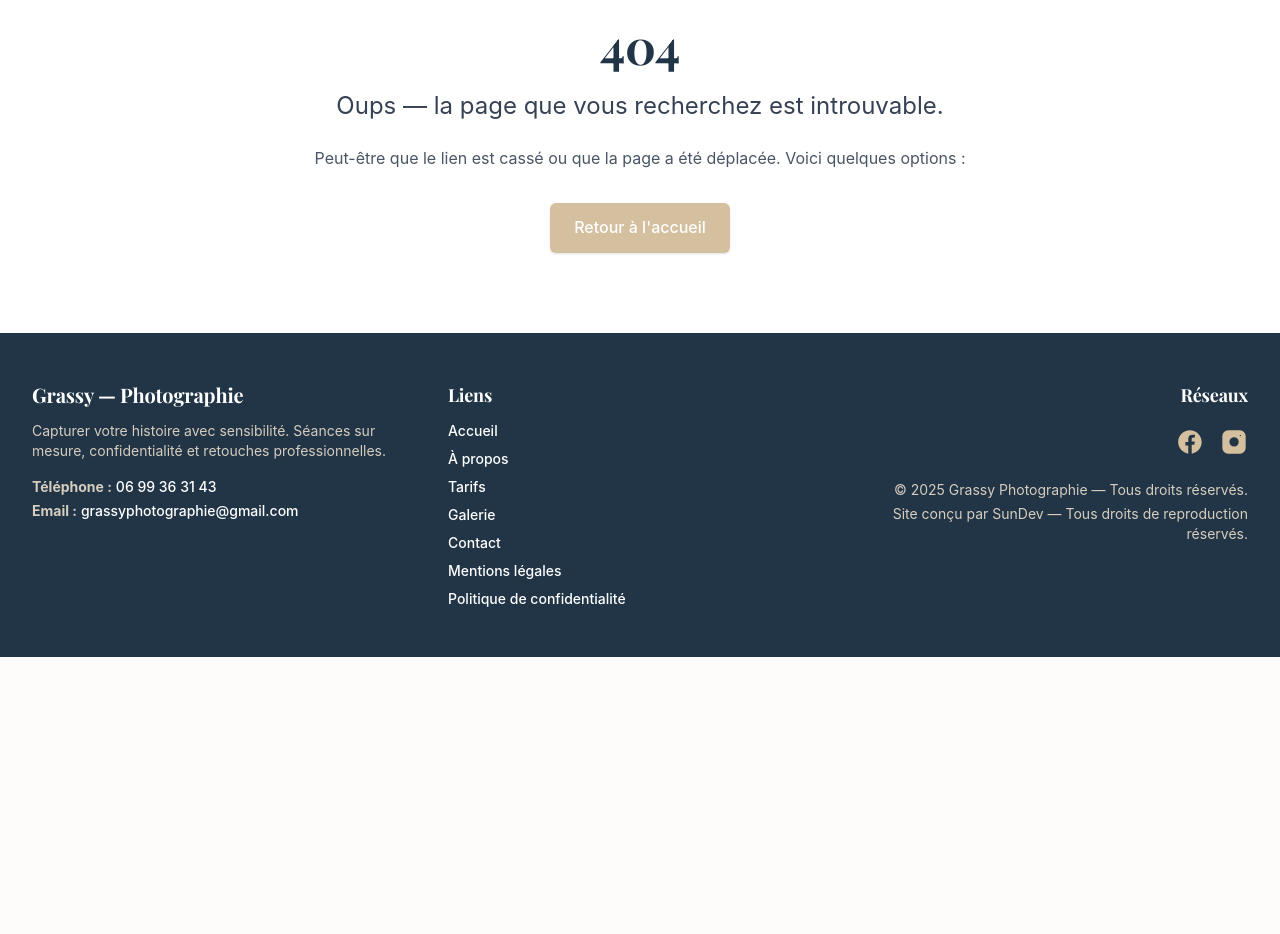
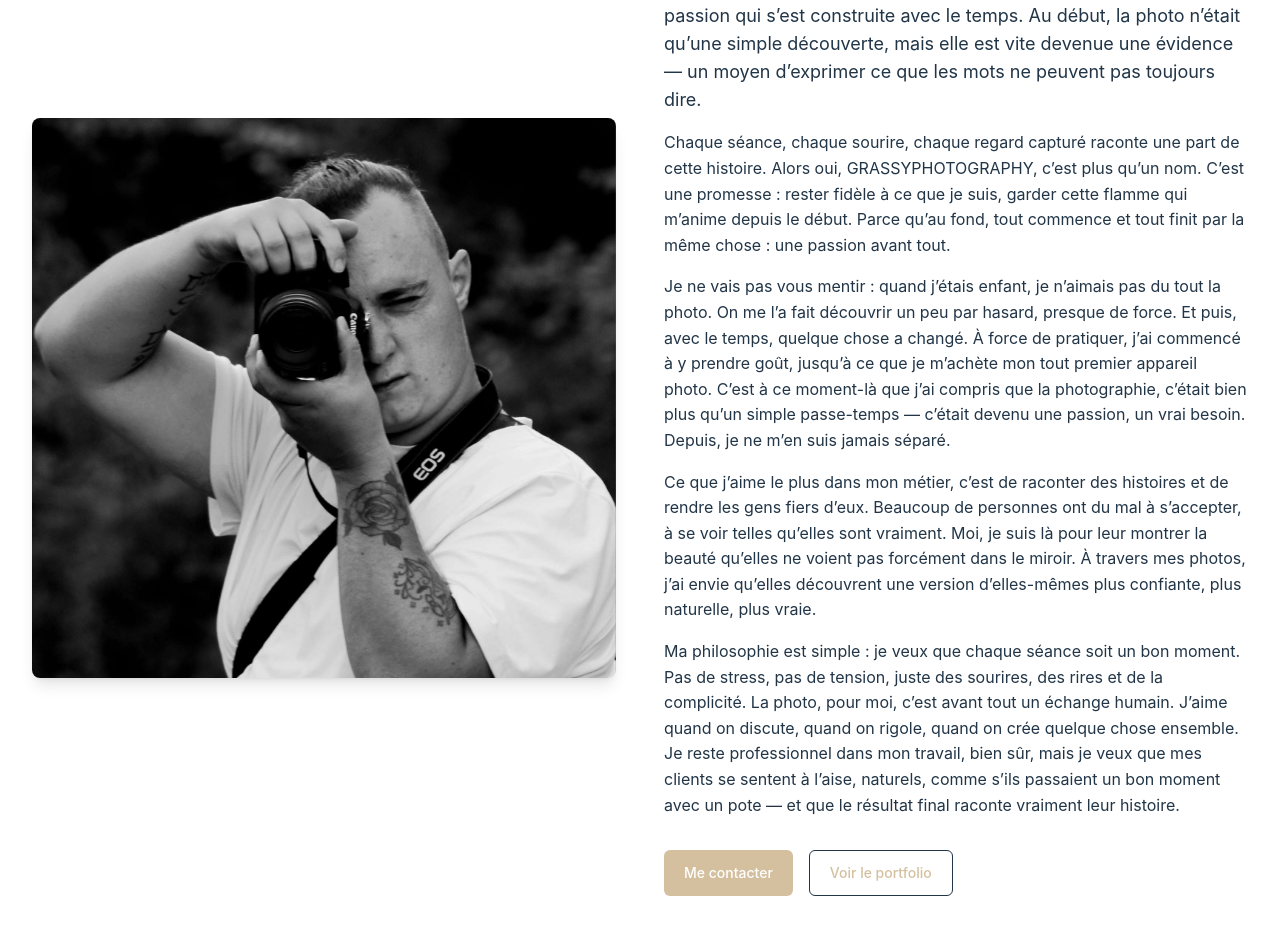
Before and after one commit to Sullivankow/joey_photo, a React (Vite) app in the folder joey-photo/: page /history in a window 1280 px wide. Shown: the part 180-1114 px from the top of the page. Before the commit the page ends 837 px from the top, so only its background shows below. Built offline with nearby package versions, Linux system fonts and the light colour scheme; a web font is replaced by a local one.

Commit message:
Ajout page mon histoire

```diff
--- a/joey-photo/src/App.tsx
+++ b/joey-photo/src/App.tsx
@@ -14,6 +14,7 @@ import MentionsLegales from './pages/mentionsLegales'
 import Confidentialites from './pages/confidentialites'
 import { Routes, Route } from 'react-router-dom'
 import { useEffect } from 'react'
+import History from './components/history'
 
 function Home() {
   useEffect(() => {
@@ -52,6 +53,8 @@ function App() {
       <Route path="/portfolio" element={<Portfolio />} />
       <Route path="/mentions-legales" element={<MentionsLegales />} />
       <Route path="/confidentialites" element={<Confidentialites />} />
+      <Route path="/history" element={<History />} />
+      <Route path="/contact" element={<ContactForm />} />
       <Route path="*" element={<NotFound />} />
     </Routes>
   )
--- a/joey-photo/src/components/about.tsx
+++ b/joey-photo/src/components/about.tsx
@@ -74,7 +74,16 @@ export default function About() {
               </dl>
 
               {/* Bouton placé à la fin du texte */}
-              <div className="mt-8">
+              <div className="mt-8 flex flex-wrap gap-3">
+                <a
+
+                  href="/history"
+                  aria-label="Mon Histoire"
+                  className=" bouton-about inline-flex items-center gap-2 rounded-md px-5 py-3 text-sm font-semibold text-[#213547] border border-[#D4C09E] bg-white hover:bg-[#FAF9F7] transition"
+                >
+                  Mon Histoire
+                </a>
+
                 <a
                   href="#contact"
                   aria-label="Aller au formulaire de contact"
--- /dev/null
+++ b/joey-photo/src/components/history.tsx
@@ -0,0 +1,80 @@
+
+
+
+
+
+const History = () => {
+    return (
+
+
+
+      <section id="history" className="py-20 bg-white">
+      <div className="mx-auto max-w-7xl px-4 sm:px-6 lg:px-8">
+        <div className="lg:grid lg:grid-cols-2 lg:gap-12 lg:items-center">
+          {/* Left: image */}
+          <div className="relative mb-8 lg:mb-0">
+            <div className="overflow-hidden rounded-lg shadow-lg">
+              <img
+                src="/joey.jpeg"
+                alt="Joey portrait"
+                className="w-full h-80 object-cover md:h-[520px] lg:h-[560px]"
+              />
+            </div>
+          </div>
+
+          {/* Right: content */}
+          <div>
+            <h1 className="text-3xl md:text-4xl font-playfair font-semibold text-[#213547]">
+              Mon Histoire
+            </h1>
+
+            <p className="mt-6 text-lg text-[#213547]">
+              L’idée de <span className="font-semibold">GRASSYPHOTOGRAPHY</span> est née d’un déclic, d’une passion qui s’est construite avec le temps.
+              Au début, la photo n’était qu’une simple découverte, mais elle est vite devenue une évidence — un moyen d’exprimer ce que les mots ne peuvent pas toujours dire.
+            </p>
+
+            <p className="mt-4 text-[#213547]">
+              Chaque séance, chaque sourire, chaque regard capturé raconte une part de cette histoire. Alors oui, GRASSYPHOTOGRAPHY, c’est plus qu’un nom. C’est une promesse :
+              rester fidèle à ce que je suis, garder cette flamme qui m’anime depuis le début. Parce qu’au fond, tout commence et tout finit par la même chose : une passion avant tout.
+            </p>
+
+            <p className="mt-4 text-[#213547]">
+              Je ne vais pas vous mentir : quand j’étais enfant, je n’aimais pas du tout la photo. On me l’a fait découvrir un peu par hasard, presque de force. Et puis, avec le temps, quelque chose a changé.
+              À force de pratiquer, j’ai commencé à y prendre goût, jusqu’à ce que je m’achète mon tout premier appareil photo. C’est à ce moment-là que j’ai compris que la photographie, c’était bien plus qu’un simple passe-temps — c’était devenu une passion, un vrai besoin.
+              Depuis, je ne m’en suis jamais séparé.
+            </p>
+
+            <p className="mt-4 text-[#213547]">
+              Ce que j’aime le plus dans mon métier, c’est de raconter des histoires et de rendre les gens fiers d’eux. Beaucoup de personnes ont du mal à s’accepter, à se voir telles qu’elles sont vraiment.
+              Moi, je suis là pour leur montrer la beauté qu’elles ne voient pas forcément dans le miroir. À travers mes photos, j’ai envie qu’elles découvrent une version d’elles-mêmes plus confiante, plus naturelle, plus vraie.
+            </p>
+
+            <p className="mt-4 text-[#213547]">
+              Ma philosophie est simple : je veux que chaque séance soit un bon moment. Pas de stress, pas de tension, juste des sourires, des rires et de la complicité. La photo, pour moi, c’est avant tout un échange humain.
+              J’aime quand on discute, quand on rigole, quand on crée quelque chose ensemble. Je reste professionnel dans mon travail, bien sûr, mais je veux que mes clients se sentent à l’aise, naturels, comme s’ils passaient un bon moment avec un pote — et que le résultat final raconte vraiment leur histoire.
+            </p>
+
+            <div className="mt-8 flex flex-wrap gap-4">
+              <a
+                href="/contact"
+                className="inline-flex items-center gap-2 rounded-md bg-[#D4C09E] px-5 py-3 text-sm font-semibold text-white hover:bg-[#BFA776] transition"
+              >
+                Me contacter
+              </a>
+
+              <a
+                href="/portfolio"
+                className="bouton-about inline-flex items-center gap-2 rounded-md border border-[#213547] px-5 py-3 text-sm font-semibold text-[#213547] hover:bg-[#F7F6F4] transition"
+              >
+                Voir le portfolio
+              </a>
+            </div>
+          </div>
+        </div>
+      </div>
+  </section>
+
+  )
+}
+
+export default History
--- a/joey-photo/src/index.css
+++ b/joey-photo/src/index.css
@@ -64,18 +64,7 @@ h1 { font-size: 3rem; line-height: 1.05; font-weight: 700; }
 h2 { font-size: 1.75rem; font-weight: 700; }
 h3 { font-size: 1.25rem; font-weight: 600; }
 
-/* button {
-  border-radius: 8px;
-  border: 1px solid transparent;
-  padding: 0.6em 1.2em;
-  font-size: 1em;
-  font-weight: 500;
-  font-family: inherit;
 
-  cursor: pointer;
-  transition: border-color 0.25s;
-
-} */
 button:hover {
   border-color: white;
 }
@@ -83,3 +72,14 @@ button:focus,
 button:focus-visible {
   outline: 4px auto -webkit-focus-ring-color;
 }
+
+
+/*Bouton about mon histoire*/
+.bouton-about {
+  color:#D4C09E;
+}
+
+.bouton-about:hover {
+  color: white;
+  background-color: #D4C09E;
+}
```
